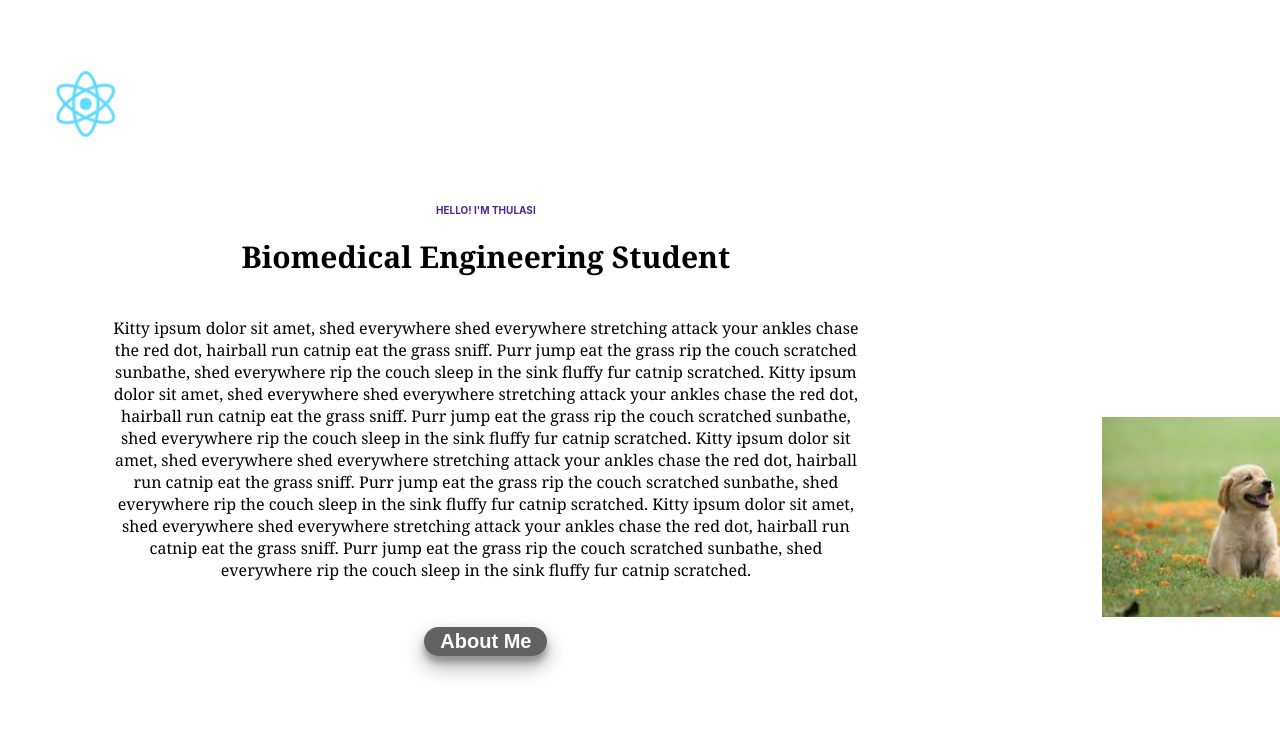
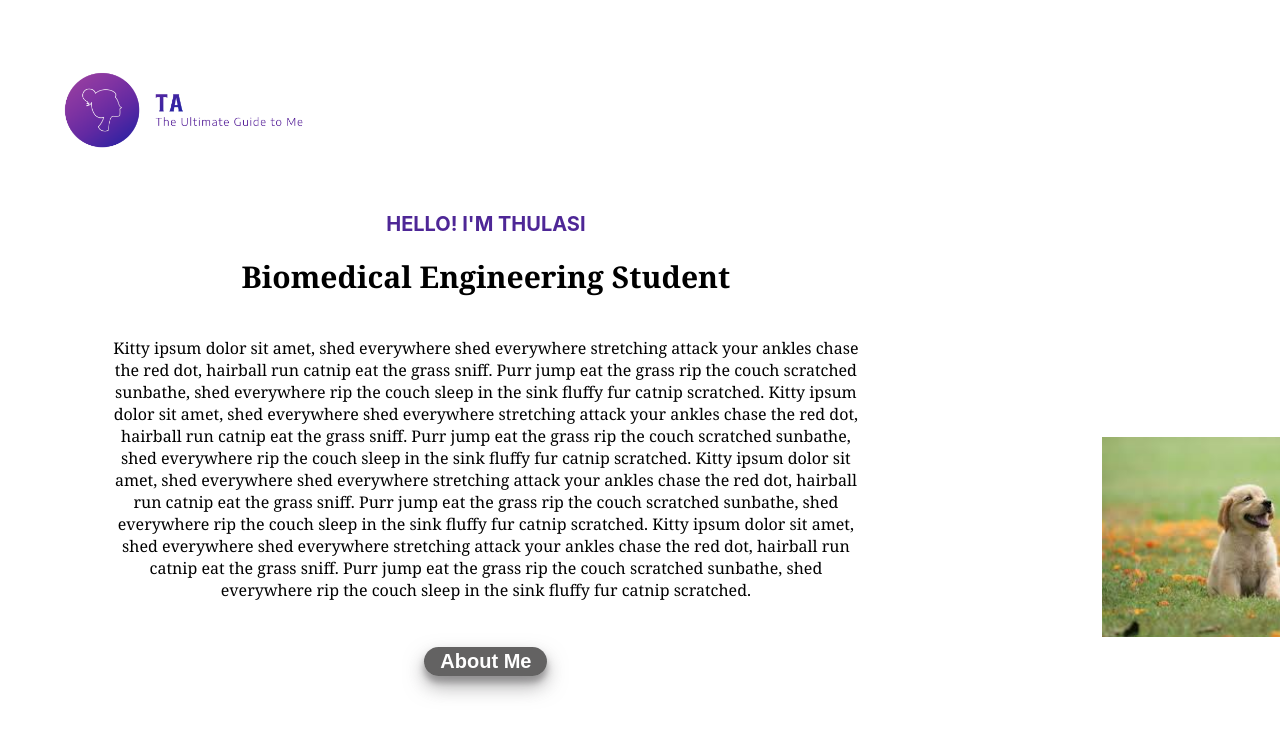
Before and after one commit to Thula2000/Thulasi-Website, a React (Create React App) app: page / in a window 1280 px wide. Shown: the top 734 px of the page. Built offline with nearby package versions, Linux system fonts and the light colour scheme.

Commit message:
Logo Added

```diff
--- a/src/App.css
+++ b/src/App.css
@@ -27,17 +27,17 @@
    }
 
    .App-logo {
-    height: 10vmin;
+    position: relative;
+    height: 11vmin;
     pointer-events: none;
-    margin-left: -1300px;
+    margin-left: -1100px;
   }
 
 
-@media (prefers-reduced-motion: no-preference) {
   .App-logo {
-    animation: App-logo-spin infinite 20s linear;
+    background-image: 20px;
   }
-}
+
 
 
 .App-header {
@@ -55,7 +55,7 @@
 
 .App-heading {
   font-family: -apple-system, BlinkMacSystemFont, 'Segoe UI', Roboto, Oxygen, Ubuntu, Cantarell, 'Open Sans', 'Helvetica Neue', sans-serif;
-  font-size: 10px;
+  font-size: 20px;
   margin-left:-500px;
   margin-bottom: -40px;
   margin-top: 60px;
@@ -109,13 +109,3 @@
   /* background-color: rgba(94, 6, 177, 0.658); */
   background-image: linear-gradient(to right, rgba(125, 50, 196, 0.527), rgba(58, 58, 124, 0.568));
 }
-
-
-@keyframes App-logo-spin {
-  from {
-    transform: rotate(0deg);
-  }
-  to {
-    transform: rotate(360deg);
-  }
-}
--- a/src/App.js
+++ b/src/App.js
@@ -1,7 +1,8 @@
-import logo from './logo.svg'
+//import logo from './logo.svg'
 import React from 'react';
 import './App.css';
 import axios from 'axios';
+import { logDOM } from '@testing-library/react';
 
 
 function App() {
@@ -18,7 +19,7 @@ function App() {
   return (
     <div className="App">
       <header className="App-header">
-        <img src={logo} className="App-logo" alt="logo" />
+        <img src="PersonalLogo.png" className="App-logo" alt="Logo" />
         <h1 class= "App-heading">
           <strong>HELLO! I'M THULASI</strong>
         </h1>
```
Also changed, not shown: public/PersonalLogo.png (added).
